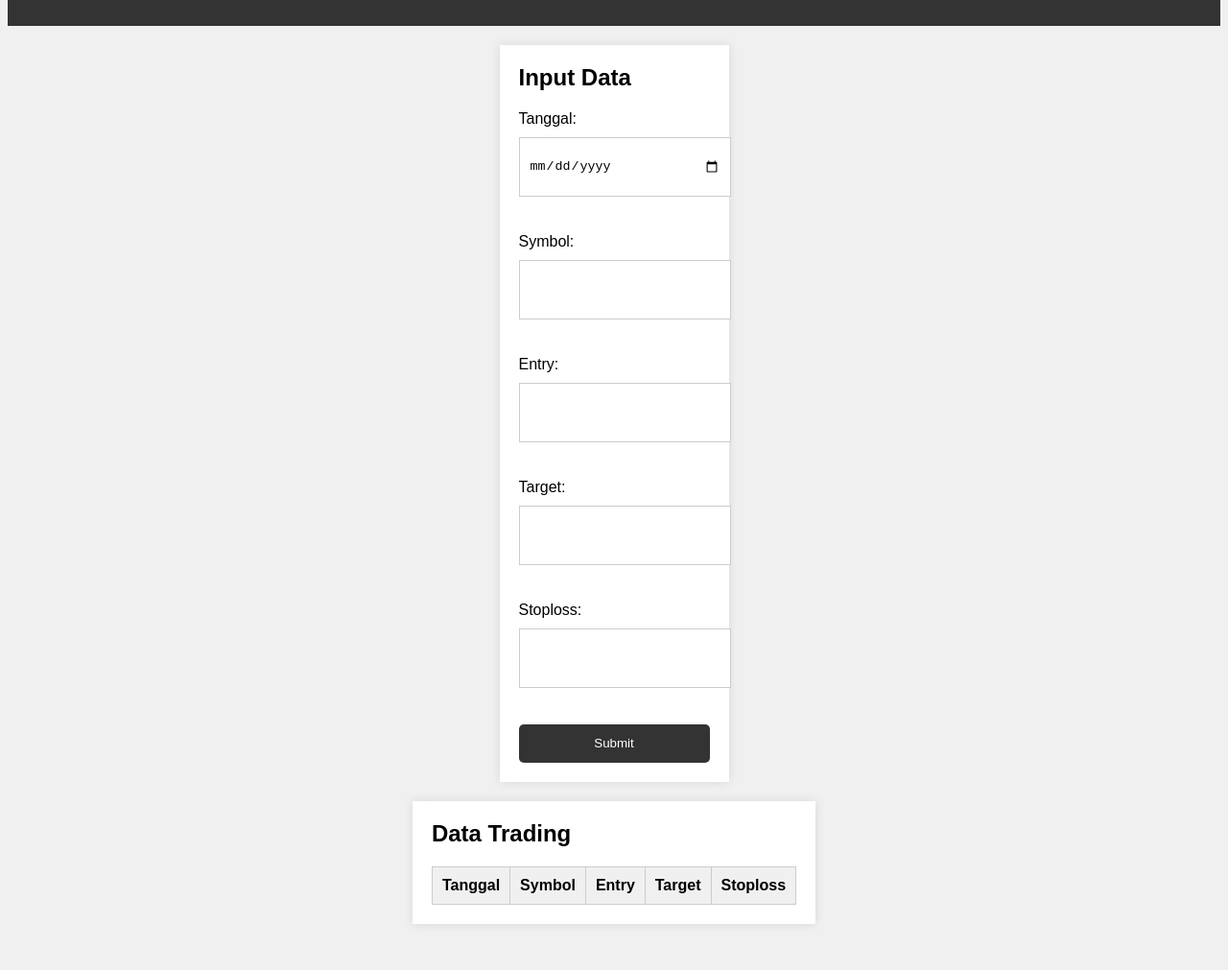
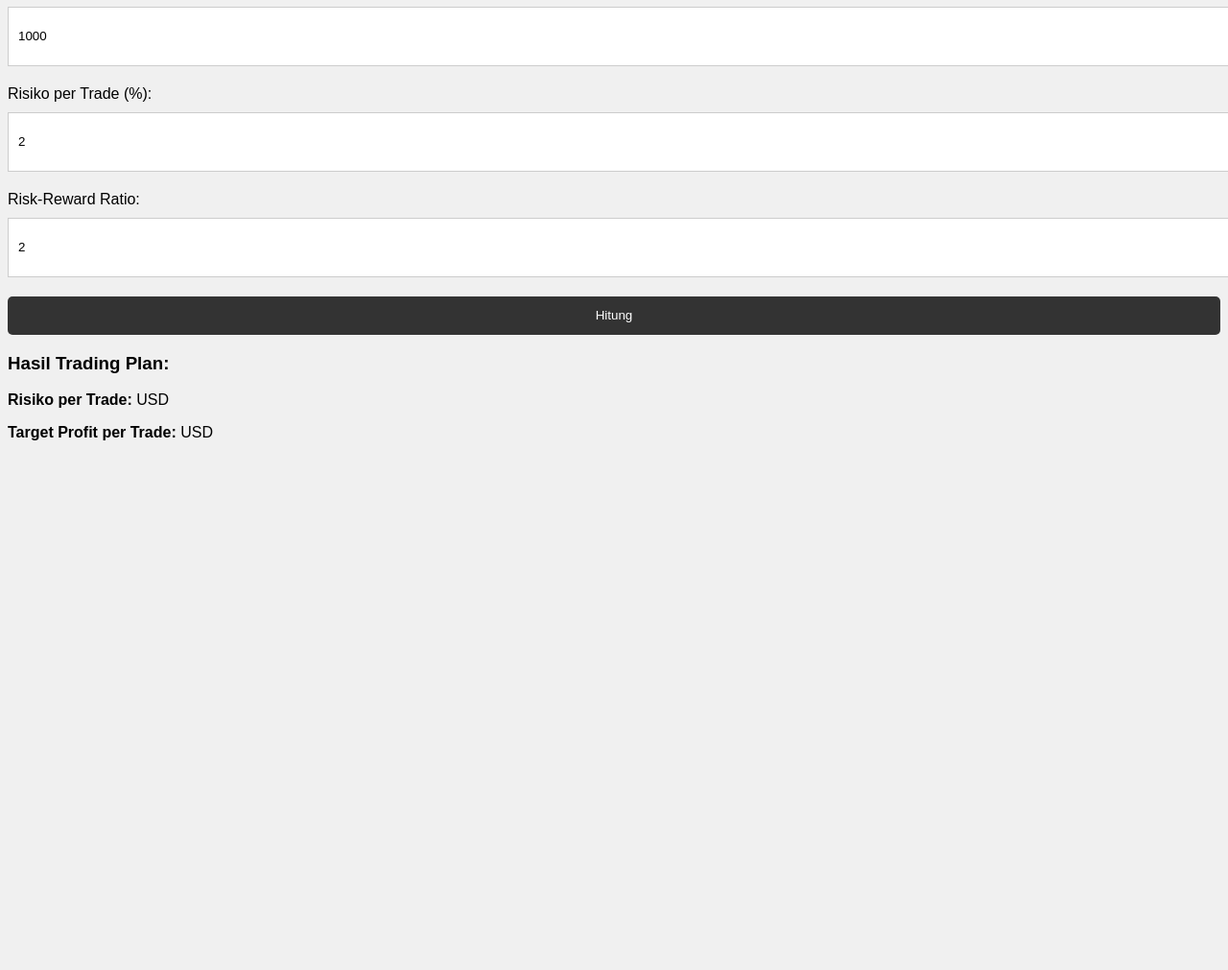
Before and after one commit to FajarHosting/Trading-plan, a plain HTML site: page index.html in a window 1280 px wide. Shown: the part 101-1112 px from the top of the page at 96% size. After the commit the page ends 800 px from the top, so only its background shows below. Drawn offline with nearby package versions, Linux system fonts and the light colour scheme.

Commit message:
Update index.html

```diff
--- a/index.html
+++ b/index.html
@@ -1,6 +1,5 @@
-
 <!DOCTYPE html>
-<html lang="en">
+<html lang="id">
 <head>
     <meta charset="UTF-8">
     <meta name="viewport" content="width=device-width, initial-scale=1.0">
@@ -8,43 +7,32 @@
     <link rel="stylesheet" href="style.css">
 </head>
 <body>
-    <header>
+    <div class="container">
         <h1>Trading Plan</h1>
-    </header>
-    <main>
-        <section id="input-data">
-            <h2>Input Data</h2>
-            <form id="form-data">
-                <label for="tanggal">Tanggal:</label>
-                <input type="date" id="tanggal" name="tanggal"><br><br>
-                <label for="symbol">Symbol:</label>
-                <input type="text" id="symbol" name="symbol"><br><br>
-                <label for="entry">Entry:</label>
-                <input type="number" id="entry" name="entry"><br><br>
-                <label for="target">Target:</label>
-                <input type="number" id="target" name="target"><br><br>
-                <label for="stoploss">Stoploss:</label>
-                <input type="number" id="stoploss" name="stoploss"><br><br>
-                <button id="submit-data">Submit</button>
-            </form>
-        </section>
-        <section id="data-trading">
-            <h2>Data Trading</h2>
-            <table id="table-data">
-                <thead>
-                    <tr>
-                        <th>Tanggal</th>
-                        <th>Symbol</th>
-                        <th>Entry</th>
-                        <th>Target</th>
-                        <th>Stoploss</th>
-                    </tr>
-                </thead>
-                <tbody id="tbody-data">
-                </tbody>
-            </table>
-        </section>
-    </main>
+
+        <div class="input-section">
+            <label for="modal">Modal (USD):</label>
+            <input type="number" id="modal" value="1000">
+
+            <label for="risk">Risiko per Trade (%):</label>
+            <input type="number" id="risk" value="2">
+
+            <label for="reward">Risk-Reward Ratio:</label>
+            <input type="number" id="reward" value="2">
+
+            <button onclick="hitungPlan()">Hitung</button>
+        </div>
+
+        <div class="output-section">
+            <h3>Hasil Trading Plan:</h3>
+            <p><strong>Risiko per Trade:</strong> <span id="riskAmount"></span> USD</p>
+            <p><strong>Target Profit per Trade:</strong> <span id="targetProfit"></span> USD</p>
+        </div>
+
+        <canvas id="chart"></canvas>
+    </div>
+
+    <script src="https://cdn.jsdelivr.net/npm/chart.js"></script>
     <script src="script.js"></script>
 </body>
 </html>
```
